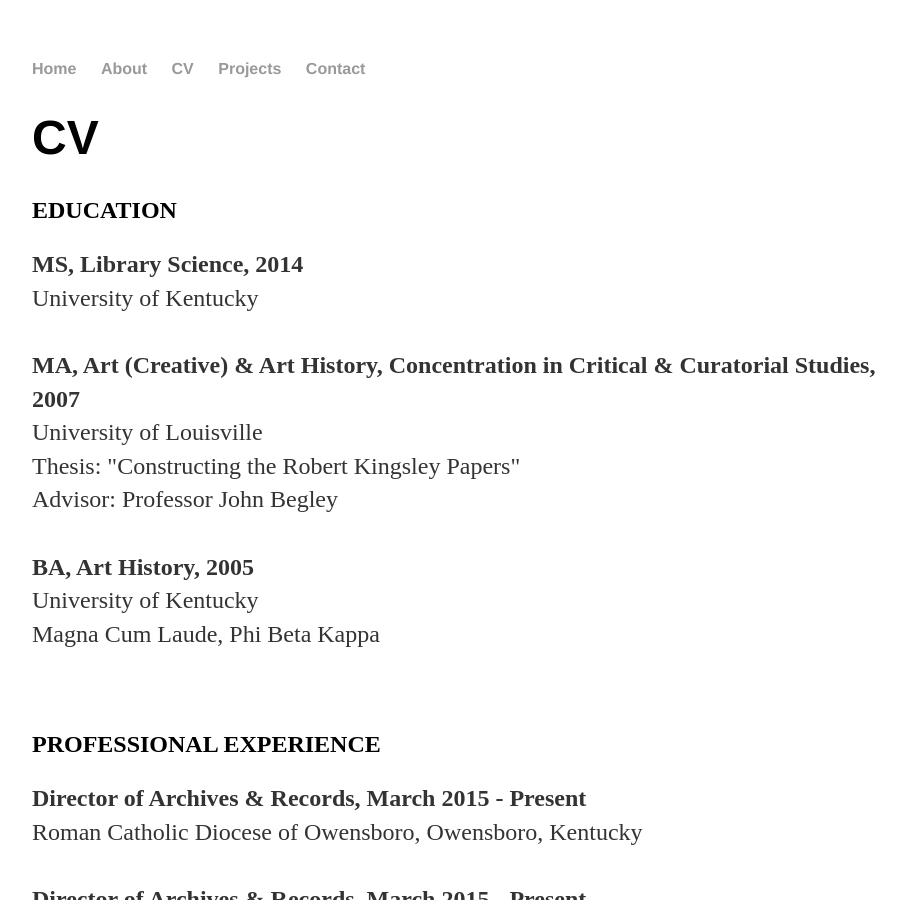
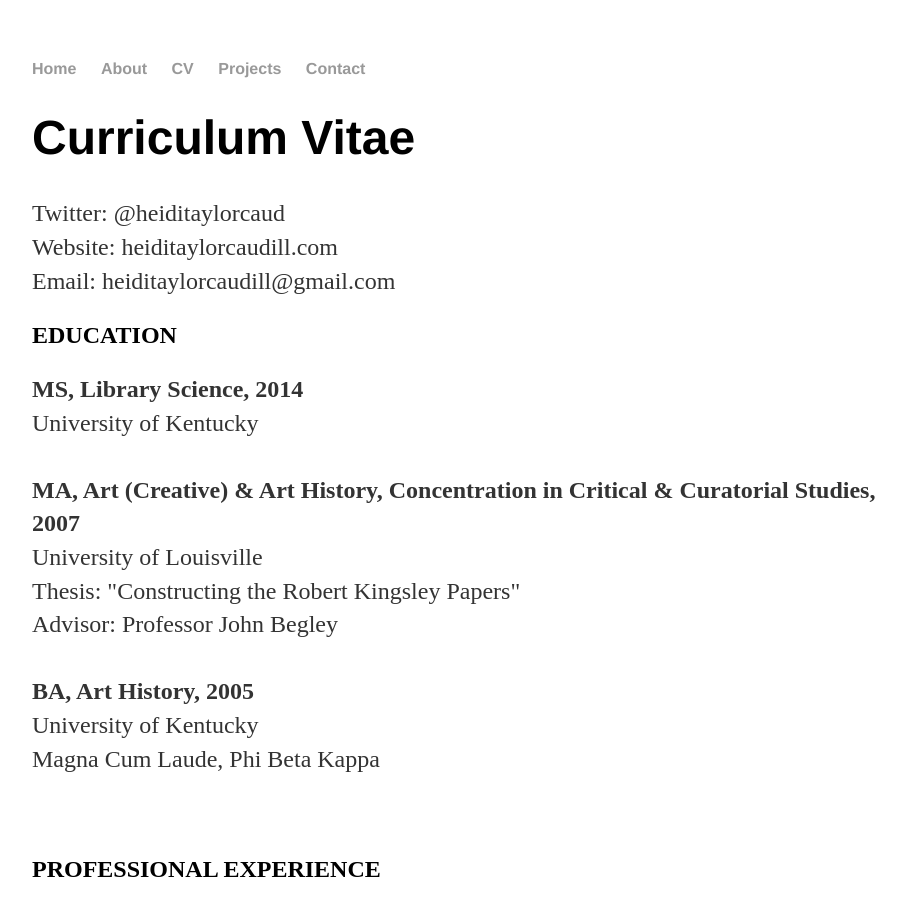
Before and after one commit to heiditaylorcaudill/heiditaylorcaudill.github.io, a Jekyll site: the page built from cv/index.html, in a window 1280 px wide and 900 px high. Shown: the whole window, without its empty margins (160-1066 px from the left). Built offline with Jekyll 4.4.1, drawn with Linux system fonts in a browser that asks for light colours.

Commit message:
Update index.html

```diff
--- a/cv/index.html
+++ b/cv/index.html
@@ -4,7 +4,11 @@
 ---
 
 <div class="blurb">
-	<h1>CV</h1>
+	<h1>Curriculum Vitae</h1>
+
+	<p>Twitter: @heiditaylorcaud<br>
+	Website: heiditaylorcaudill.com<br>
+	Email: heiditaylorcaudill@gmail.com
 
 	<h2>EDUCATION</h2>
 	<p><b>MS, Library Science, 2014</b><br>
```
